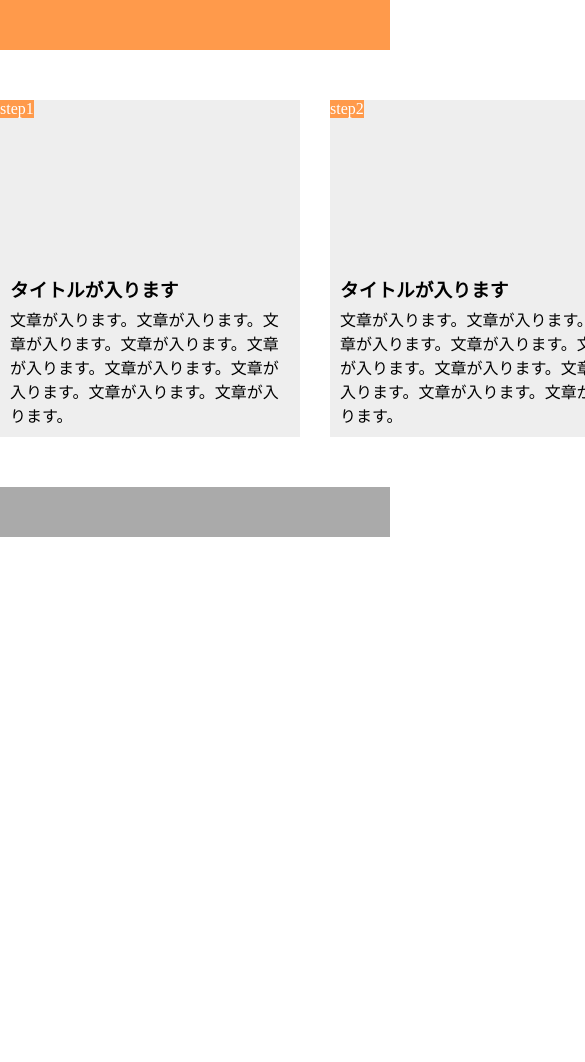
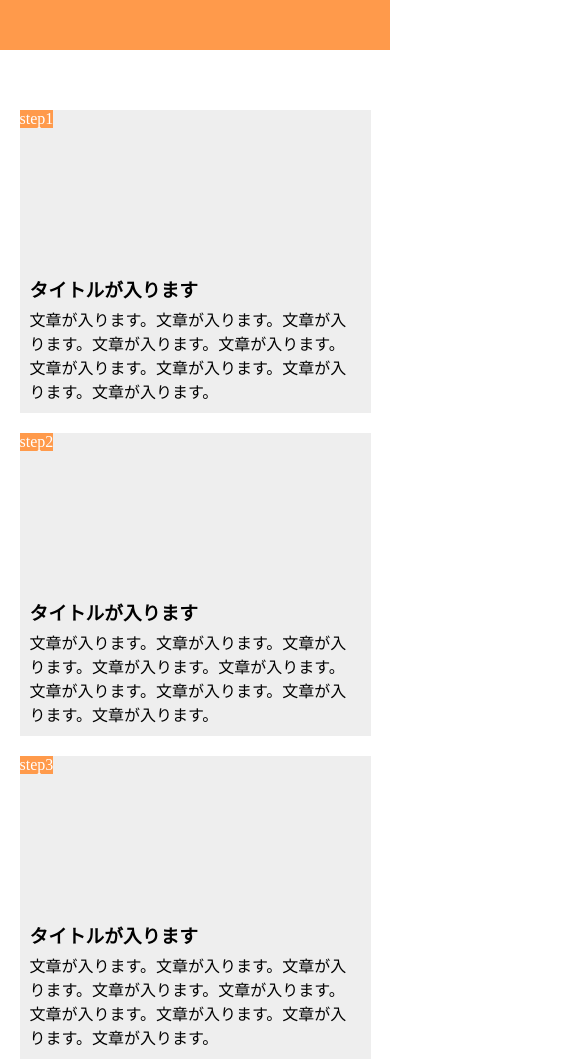
Before and after one commit to senbokuya/chapter10_exercise, a plain HTML site: page index.html in a window 390 px wide. Shown: the top 1062 px of the page, 585 px wide, since content can reach past the window. Before the commit the page ends 844 px from the top, so only its background shows below. Drawn offline with Linux system fonts and the light colour scheme.

Commit message:
[Finish]1-10

```diff
--- a/index.html
+++ b/index.html
@@ -2,6 +2,7 @@
 <html lang="ja">
   <head>
     <meta charset="UTF-8">
+    <meta name="viewport" content="width=device-width,initial-scale=1.0">
     <link rel="stylesheet" href="style.css">
     <title>chapter10</title>
   </head>
--- a/style.css
+++ b/style.css
@@ -73,3 +73,28 @@ footer {
   height: 50px;
   background-color: #aaaaaa;
 }
+
+@media screen and (max-width:425px){
+  header{
+    width: 100%;
+  }
+
+  main{
+    width: 100%;
+    display: block;
+  }
+
+  .content{
+    width: 90%;
+    margin: 0 auto;
+    margin-bottom: 20px;
+  }
+
+  .content:last-child{
+    margin: 0 auto;
+  }
+
+  footer{
+    width: 100%;
+  }
+}
```
